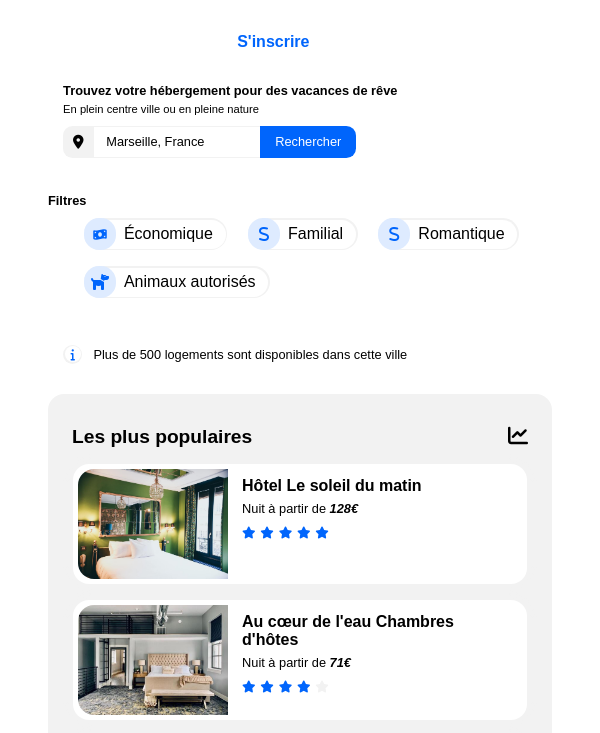
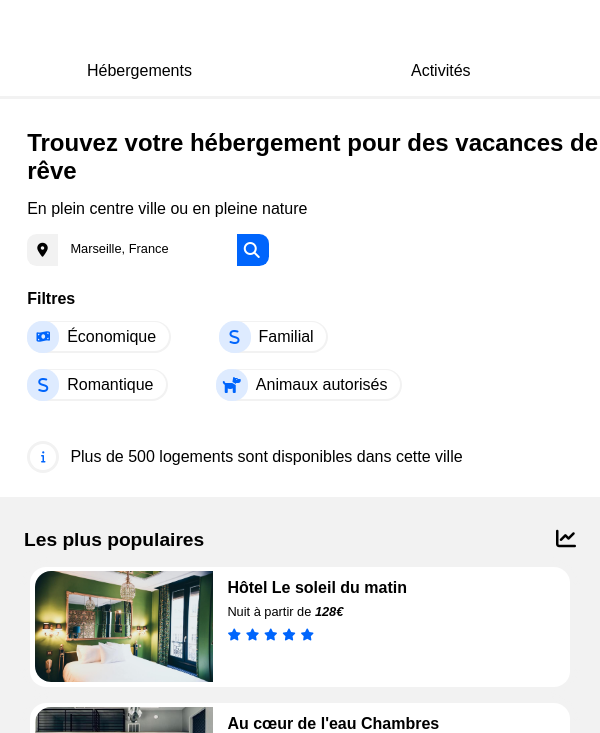
Before and after one commit to athanael/reservia.github.io, a plain HTML site: page index.html in a window 600 px wide. Shown: the part 82-815 px from the top of the page. Drawn offline with Linux system fonts and the light colour scheme; a web font is replaced by a local one.

Commit message:
media qwery

```diff
--- a/style.css
+++ b/style.css
@@ -801,32 +801,8 @@ Media qwery 1st breakpoint css
         width: 40%;
     }
 }
-@media (max-width: 610px) and (min-width: 560px)
-{
-    #signup
-    {
-        position: absolute;
-        left: 35%;
-        top: 5rem;
-    }
 
-    main
-    {
-        margin-top: 6rem;
-    }
-
-    #search, #filter_content, #contextual_info
-    {
-        width: 100%;
-        margin-left: 3%;
-    }
-
-    nav ul
-    {
-        flex-wrap: nowrap;
-    }
-}
-@media (max-width: 560px)
+@media (max-width: 620px)
 {
     body
     {
@@ -927,10 +903,6 @@ Media qwery 1st breakpoint css
         margin-left: 0;
         margin-right: 3rem;
     }
-    .button_filter:nth-child(3)
-    {
-        margin-right: 8rem;
-    }
     #info_circle
     {
         height: 2rem;
```
Also changed, not shown: 1 other file.
